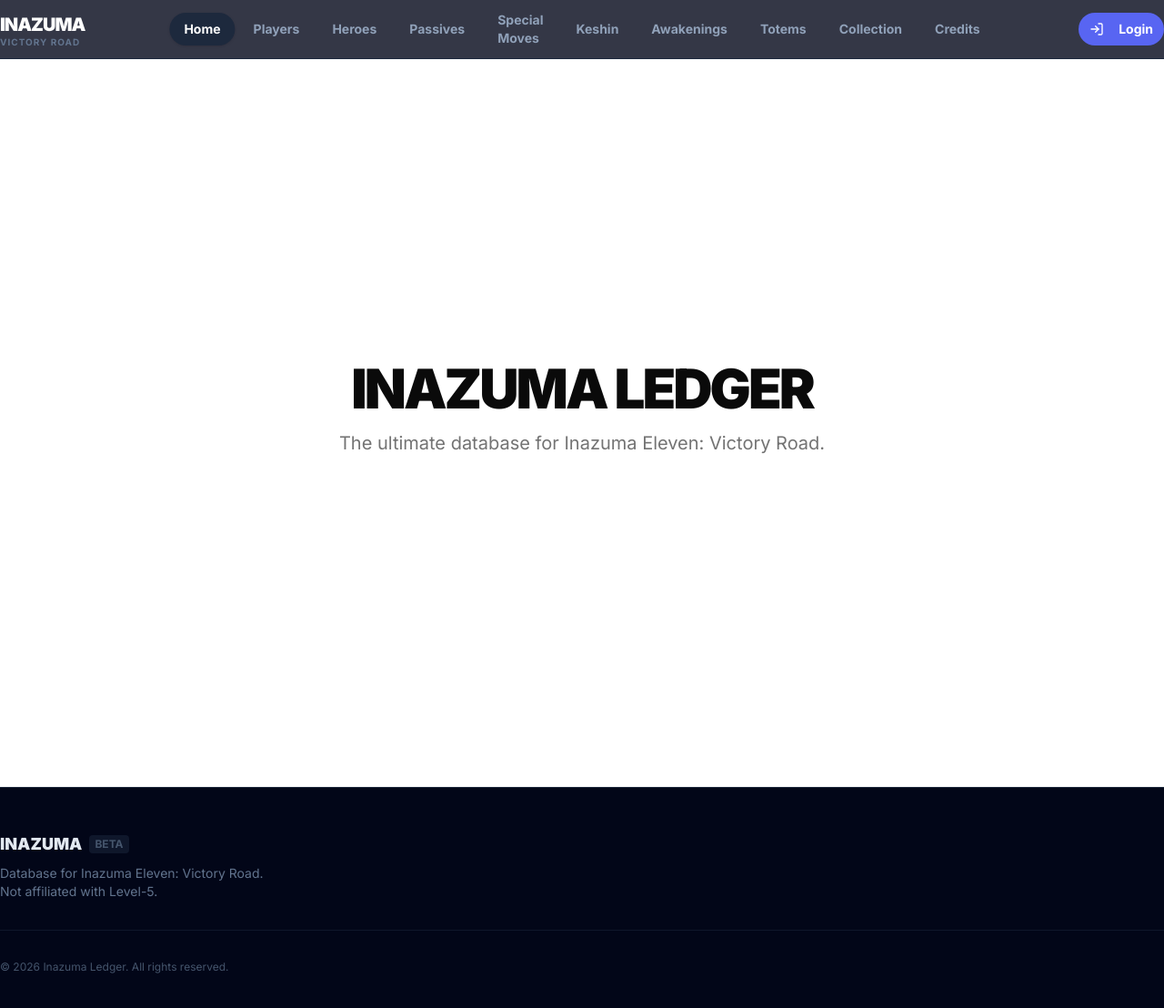
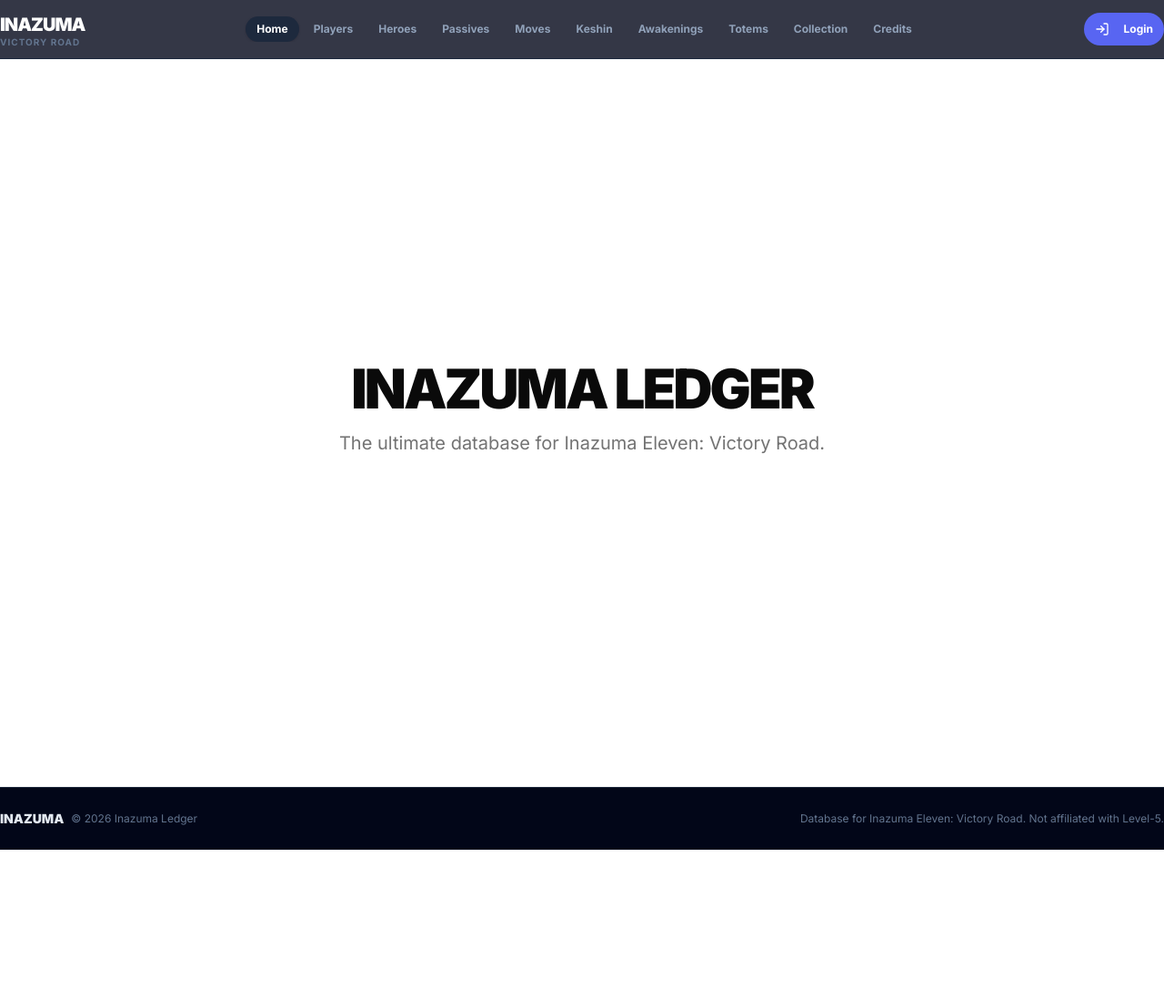
Before and after one commit to Mystic-Studios/inazuma-ledger, a Next.js app: page / in a window 1280 px wide. Shown: the top 1108 px of the page at 91% size. After the commit the page ends 934 px from the top, so only its background shows below. Built offline with nearby package versions, Linux system fonts and the light colour scheme.

Commit message:
Updated navbar and footer

```diff
--- a/components/footer.tsx
+++ b/components/footer.tsx
@@ -2,23 +2,16 @@
 
 export function Footer() {
   return (
-    <footer className="border-t border-slate-800 bg-slate-950 py-12 text-slate-400">
-      <div className="container flex flex-col items-center justify-between gap-6 md:flex-row">
+    <footer className="w-full border-t border-slate-800 bg-slate-950 py-6 mt-auto">
+      <div className="container flex flex-col md:flex-row items-center justify-between gap-4 text-xs text-slate-500">
+        <div className="flex items-center gap-2">
+           <span className="font-black text-slate-200 text-sm">INAZUMA</span>
+           <span>&copy; {new Date().getFullYear()} Inazuma Ledger</span>
+        </div>
 
-        <div className="flex flex-col items-center gap-2 md:items-start">
-          <div className="flex items-center gap-2">
-            <span className="text-lg font-black text-slate-200">INAZUMA</span>
-            <span className="text-xs font-bold text-slate-600 bg-slate-900 px-1.5 py-0.5 rounded">BETA</span>
-          </div>
-          <p className="text-sm text-center md:text-left text-slate-500">
-            Database for Inazuma Eleven: Victory Road. <br />
-            Not affiliated with Level-5.
-          </p>
-        </div>
-      </div>
-
-      <div className="container mt-8 pt-8 border-t border-slate-900 flex flex-col md:flex-row justify-between items-center text-xs text-slate-600">
-        <p>&copy; {new Date().getFullYear()} Inazuma Ledger. All rights reserved.</p>
+        <p className="text-center md:text-right">
+          Database for Inazuma Eleven: Victory Road. Not affiliated with Level-5.
+        </p>
       </div>
     </footer>
   );
--- a/components/navbar.tsx
+++ b/components/navbar.tsx
@@ -11,21 +11,23 @@
   { name: "Players", href: "/players" },
   { name: "Heroes", href: "/heroes" },
   { name: "Passives", href: "/passives" },
-  { name: "Special Moves", href: "/moves" },
+  { name: "Moves", href: "/moves" },
   { name: "Keshin", href: "/keshin" },
   { name: "Awakenings", href: "/awakenings" },
   { name: "Totems", href: "/totems" },
   { name: "Collection", href: "/collection" },
   { name: "Credits", href: "/credits" },
 ];
+
 export function Navbar() {
   const pathname = usePathname();
 
   return (
     <header className="sticky top-0 z-50 w-full border-b border-slate-800 bg-slate-950/80 backdrop-blur-md">
-      <div className="container flex h-16 items-center justify-between relative">
+      <div className="container flex h-16 items-center">
 
-        <Link href="/" className="flex items-center gap-2 group z-20">
+        <div className="flex-none">
+            <Link href="/" className="flex items-center gap-2 group">
                 <div className="flex flex-col leading-none">
                     <span className="text-xl font-black tracking-tighter text-white group-hover:text-blue-400 transition-colors">
                         INAZUMA
@@ -35,8 +37,10 @@
                     </span>
                 </div>
             </Link>
+        </div>
 
-        <nav className="hidden md:flex absolute left-1/2 top-1/2 -translate-x-1/2 -translate-y-1/2 items-center space-x-1">
+        <nav className="flex-1 flex justify-center items-center px-4 overflow-x-auto no-scrollbar">
+            <div className="flex items-center space-x-1">
                 {navItems.map((item) => {
                     const isActive = pathname === item.href;
                     return (
@@ -44,7 +48,7 @@
                         key={item.href}
                         href={item.href}
                         className={cn(
-                    "px-4 py-2 rounded-full text-sm font-bold transition-all",
+                            "px-3 py-1.5 rounded-full text-xs font-bold transition-all whitespace-nowrap",
                             isActive
                             ? "bg-slate-800 text-white shadow-sm"
                             : "text-slate-400 hover:text-white hover:bg-slate-800/50"
@@ -54,13 +58,14 @@
                         </Link>
                     )
                 })}
+            </div>
         </nav>
 
-        <div className="flex items-center gap-2 z-20">
+        <div className="flex-none flex items-center gap-2">
           <Button
-            className="bg-[#5865F2] hover:bg-[#4752C4] text-white font-bold rounded-full px-6 transition-transform active:scale-95"
+            className="bg-[#5865F2] hover:bg-[#4752C4] text-white font-bold rounded-full px-5 h-9 text-xs transition-transform active:scale-95"
           >
-            <LogIn className="mr-2 h-4 w-4" />
+            <LogIn className="mr-2 h-3.5 w-3.5" />
             Login
           </Button>
         </div>
```
Lines whose indentation alone changed are shown as unchanged.
